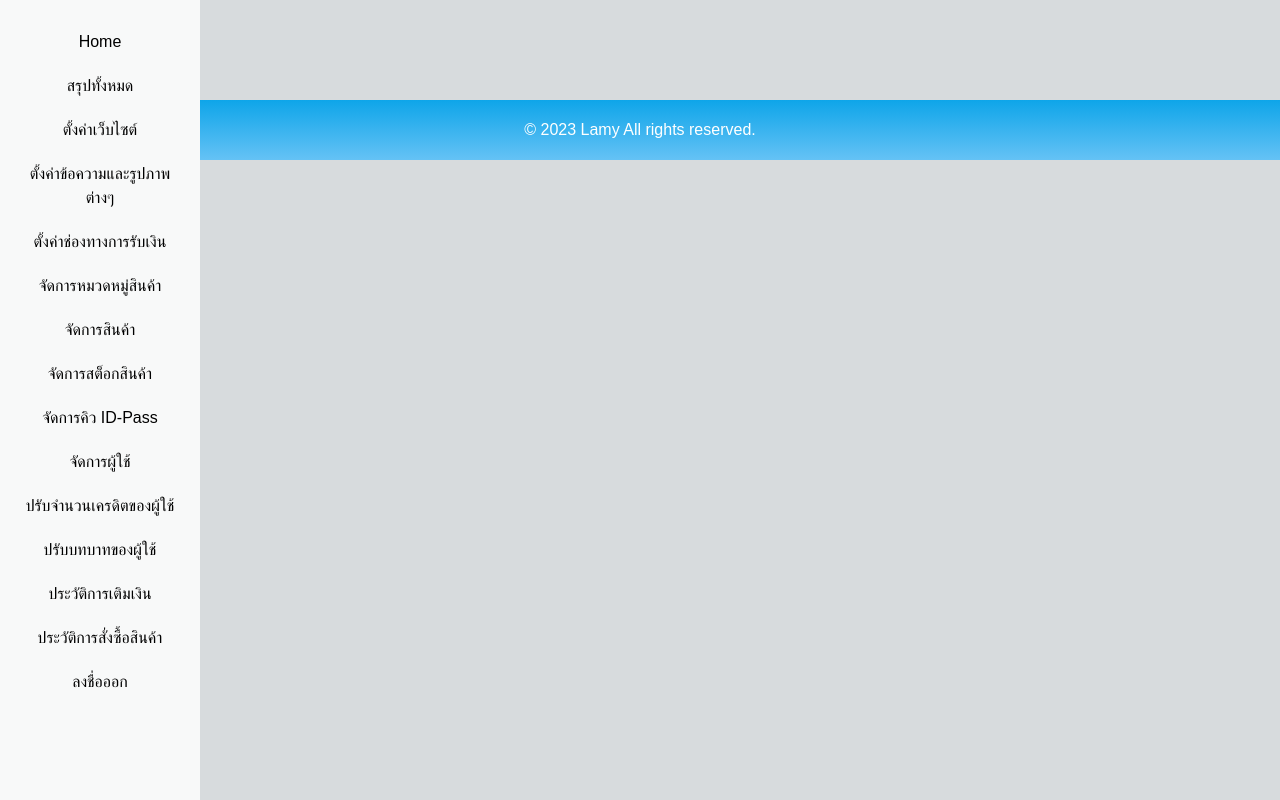
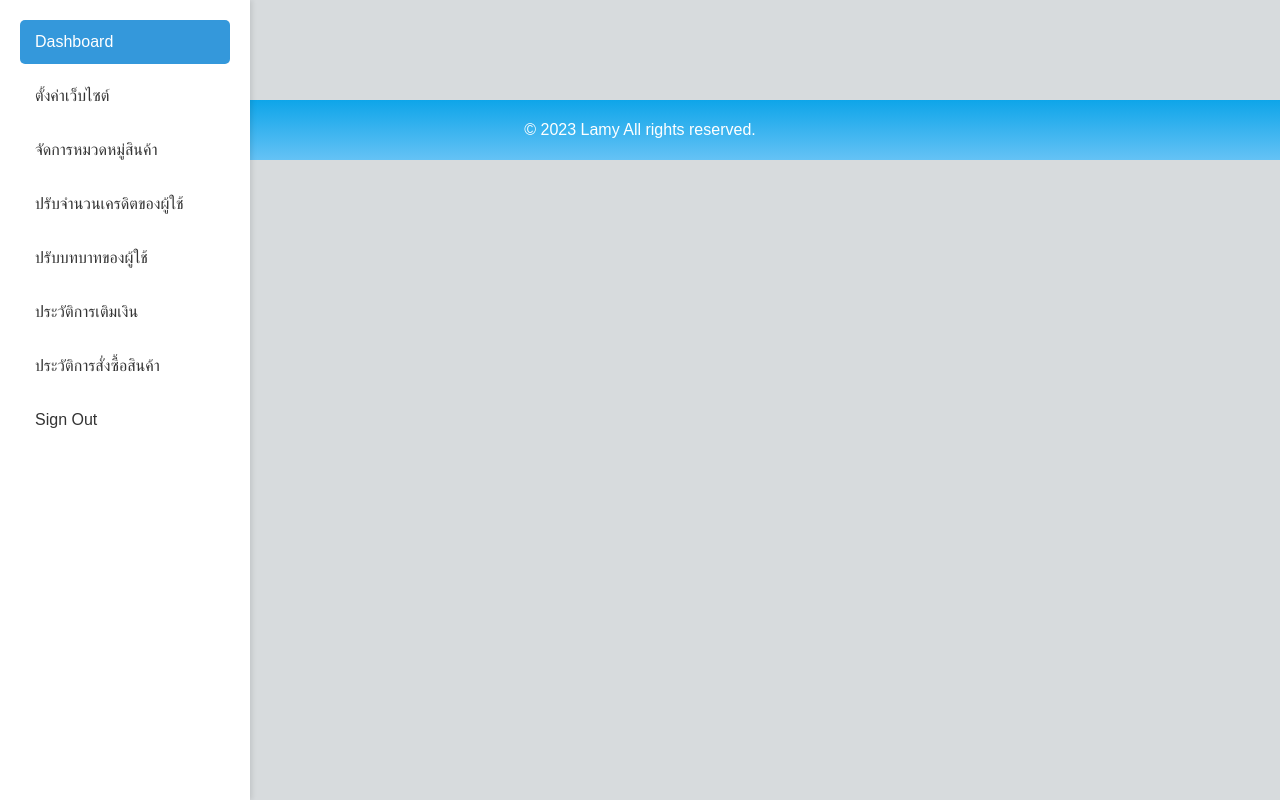
Before and after one commit to devjinx/lamy, a Vue app: page /dashboard in a window 1280 px wide. Built offline with nearby package versions, Linux system fonts and the light colour scheme.

Commit message:
update design dashboard little

```diff
--- a/src/components/Menu.vue
+++ b/src/components/Menu.vue
@@ -1,31 +1,24 @@
 <template>
   <div class="Menu">
     <ul>
-        <li><router-link to="/">Home</router-link></li>
-        <li><router-link to="/Dashboard">สรุปทั้งหมด</router-link></li>
-        <li><router-link to="/Dashboard/Settings">ตั้งค่าเว็บไซต์</router-link></li>
-        <li><router-link to="/Dashboard/">ตั้งค่าข้อความและรูปภาพต่างๆ</router-link></li>
-        <li><router-link to="/Dashboard/">ตั้งค่าช่องทางการรับเงิน</router-link></li>
-        <li><router-link to="/Dashboard/">จัดการหมวดหมู่สินค้า</router-link></li>
-        <li><router-link to="/Dashboard/">จัดการสินค้า</router-link></li>
-        <li><router-link to="/Dashboard/">จัดการสต็อกสินค้า</router-link></li>
-        <li><router-link to="/Dashboard/">จัดการคิว ID-Pass</router-link></li>
-        <li><router-link to="/Dashboard/">จัดการผู้ใช้</router-link></li>
-        <li><router-link to="/Dashboard/">ปรับจำนวนเครดิตของผู้ใช้</router-link></li>
-        <li><router-link to="/Dashboard/">ปรับบทบาทของผู้ใช้</router-link></li>
-        <li><router-link to="/Dashboard/">ประวัติการเติมเงิน</router-link></li>
-        <li><router-link to="/Dashboard/">ประวัติการสั่งซื้อสินค้า</router-link></li>
-        <li><router-link to="/" @click="logout">ลงชื่อออก</router-link></li>
+      <li class="active"><router-link to="/dashboard">Dashboard</router-link></li>
+      <li><router-link to="/dashboard/settings">ตั้งค่าเว็บไซต์</router-link></li>
+      <li><router-link to="/Order">จัดการหมวดหมู่สินค้า </router-link></li>
+      <li><router-link to="/Products">ปรับจำนวนเครดิตของผู้ใช้ </router-link></li>
+      <li><router-link to="/SalesReport">ปรับบทบาทของผู้ใช้</router-link></li>
+      <li><router-link to="/dashboard/historytopup">ประวัติการเติมเงิน</router-link></li>
+      <li><router-link to="/Settings">ประวัติการสั่งซื้อสินค้า </router-link></li>
+      <li><router-link to="/" @click="logout">Sign Out</router-link></li>
     </ul>
   </div>
 </template>
 
 <script>
-  import apiService from '../service/apiService';
 export default {
   name: "Menu",
   methods: {
     logout() {
+      // Logout logic here
       console.log("User logged out");
     },
   },
@@ -33,17 +26,18 @@
 </script>
 
 <style>
-  body{
+body {
   background-color: #D7DBDD;
 }
 .Menu {
   position: fixed;
   left: 0;
   top: 0;
-    width: 200px;
+  width: 250px; /* Adjusted width */
   height: 100%;
-    background-color: #F8F9F9;
+  background-color: #FFFFFF; /* Changed to white background */
   padding: 20px;
+  box-shadow: 2px 0 5px rgba(0,0,0,0.1); /* Added shadow for depth */
 }
 
 .Menu ul {
@@ -51,15 +45,39 @@
   padding: 0;
 }
 
-  .Menu ul li a {
-    color: black;
-    text-decoration: none;
-    text-align: center;
-    display: block;
-    padding: 10px 0;
+.Menu ul li {
+  margin-bottom: 10px;
 }
 
+.Menu ul li a {
+  color: #333; /* Changed to a darker font color */
+  text-decoration: none;
+  text-align: left;
+  display: block;
+  padding: 10px 15px;
+  border-radius: 5px; /* Added rounded corners */
+  transition: background-color 0.3s; /* Smooth transition for hover effect */
+}
+
+.Menu ul li.active a,
 .Menu ul li a:hover {
-    background-color:whitesmoke;
+  background-color: #3498db; /* Blue background for active/hover */
+  color: #fff; /* White text for active/hover */
+}
+
+.pro-section {
+  margin-top: 30px; /* Added space before the pro section */
+}
+
+.pro-card {
+  background-color: #3498db; /* Blue background */
+  padding: 15px;
+  border-radius: 5px; /* Rounded corners */
+  text-align: center;
+}
+
+.pro-badge {
+  color: #fff; /* White text */
+  font-weight: bold;
 }
 </style>
--- a/src/views/Dashboard/HistoryTopUp.vue
+++ b/src/views/Dashboard/HistoryTopUp.vue
@@ -2,7 +2,7 @@
   <div class="Dashboard">
     <Menu />
     <div class="content">
-      <h1>Welcome to the Settings Dashboard</h1>
+      <h1>Welcome to the historytopup Dashboard</h1>
     </div>
     <Footer />
   </div>
--- a/src/views/dashboard.vue
+++ b/src/views/dashboard.vue
@@ -23,3 +23,4 @@ export default {
   padding-top: 100px;
 }
 </style>
+``
```
Lines whose indentation alone changed are shown as unchanged.
